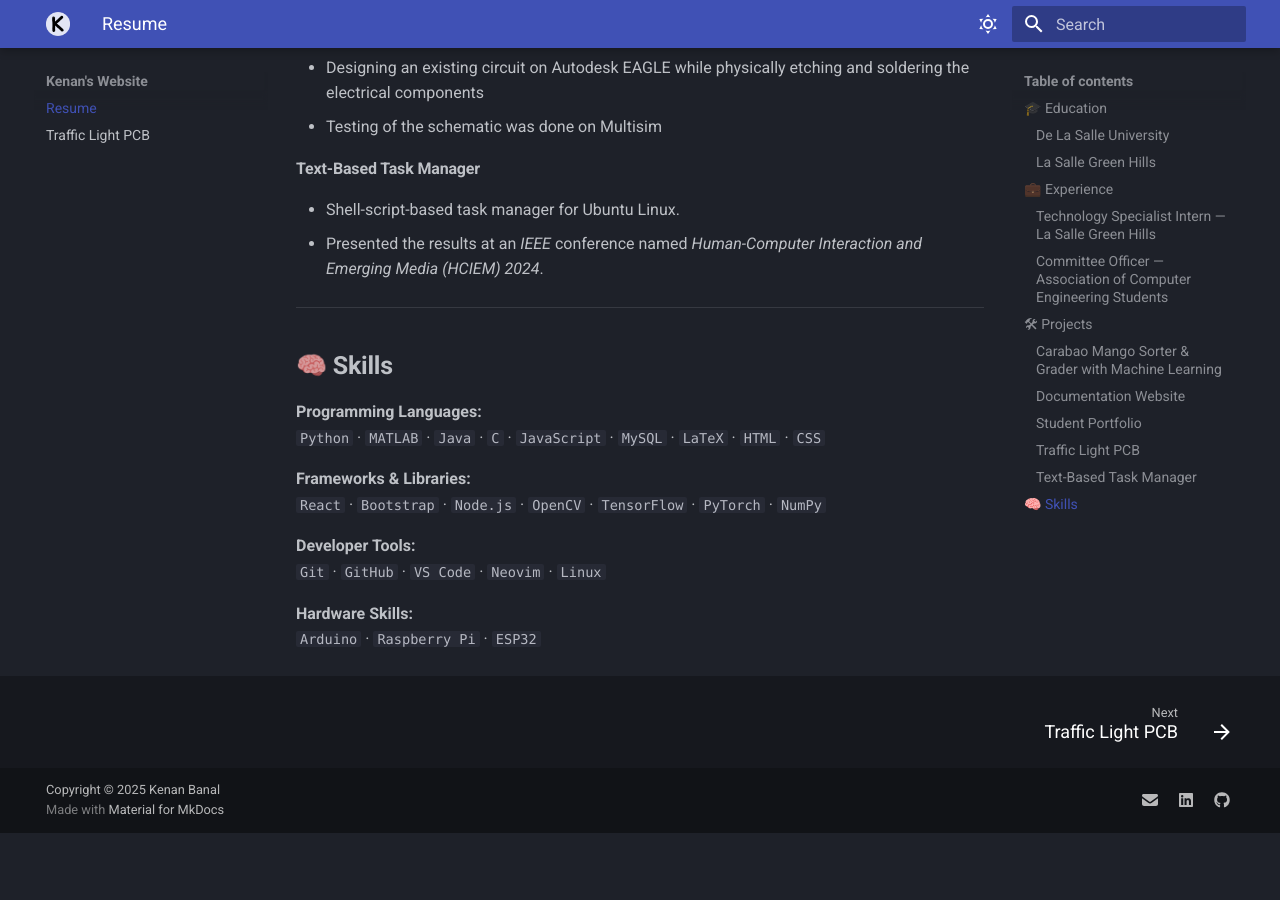
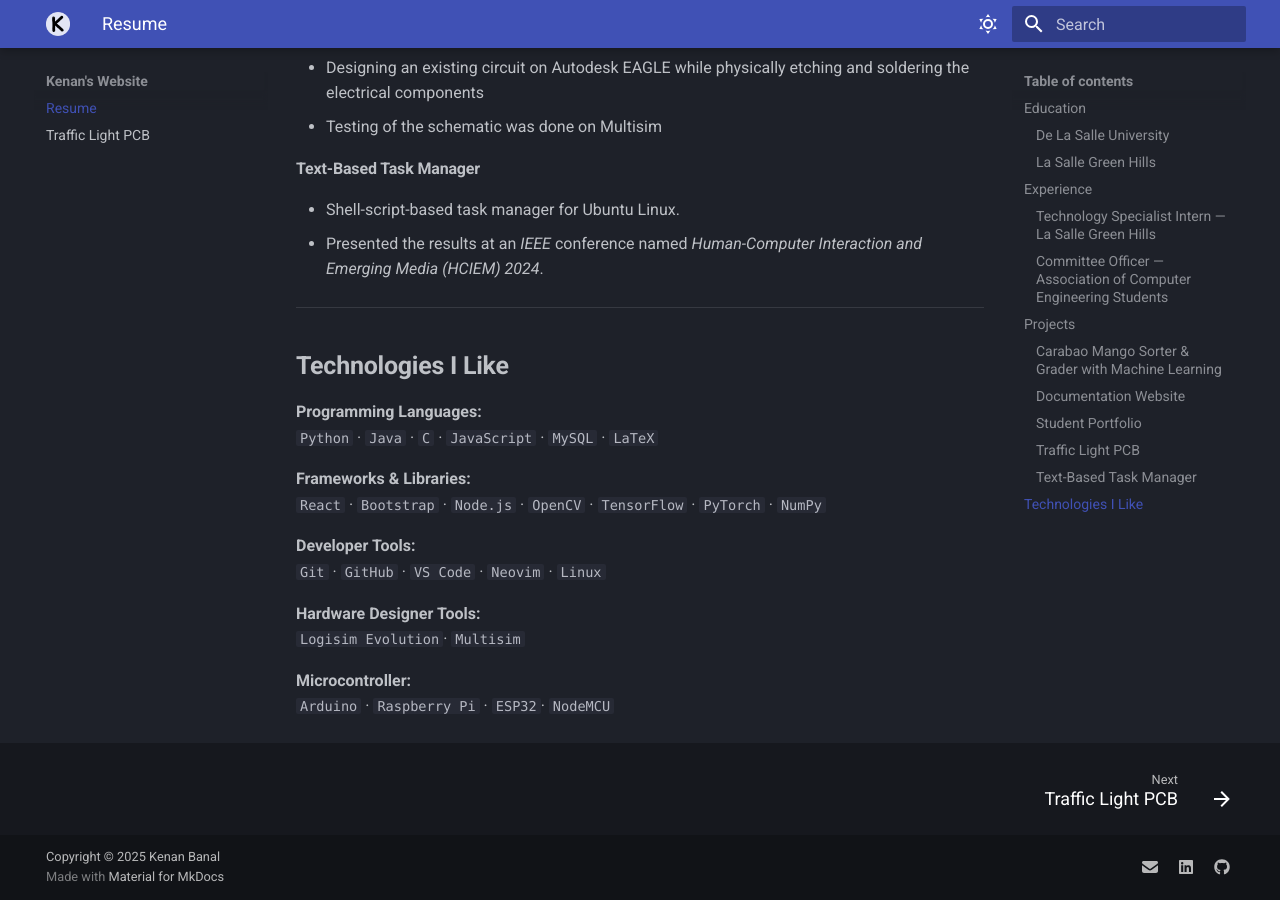
Before and after one commit to kenaniscoding/kenaniscoding.github.io, an MkDocs documentation site: the page built from docs/index.md, in a window 1280 px wide and 900 px high, scrolled down 1781 px. Built offline with MkDocs 1.6.1 and Material for MkDocs 9.7.7, drawn with Linux system fonts in a browser that asks for light colours; some web fonts are replaced; before the commit the page ends 2614 px from its top, so only the background shows below that.

Commit message:
removed useless stuff

```diff
--- a/docs/index.md
+++ b/docs/index.md
@@ -8,7 +8,7 @@
     This site is currently under development. Some sections may be incomplete, and content will be updated regularly. Thank you!
 ---
 
-## 🎓 **Education**
+## **Education**
 #### **De La Salle University**
 *Sept 2021 — Dec 2025*
 Bachelor of Science in Computer Engineering
@@ -20,7 +20,7 @@
 
 ---
 
-## 💼 **Experience**
+## **Experience**
 
 #### **Technology Specialist Intern** — *La Salle Green Hills*
 <span class="resume-date">May 2025 — Aug 2025</span>
@@ -36,7 +36,7 @@
 - Managed events, coordinated logistics, and developed reviewer materials
 ---
 
-## 🛠 **Projects**
+## **Projects**
 
 #### **Carabao Mango Sorter & Grader with Machine Learning**
 - Computer vision + ML system to sort and grade Carabao mangoes.
@@ -61,10 +61,10 @@
 
 ---
 
-## 🧠 **Skills**
+## **Technologies I Like**
 
 **Programming Languages:**
-`Python` · `MATLAB` · `Java` · `C` · `JavaScript` · `MySQL` · `LaTeX` · `HTML` · `CSS`
+`Python` · `Java` · `C` · `JavaScript` · `MySQL` · `LaTeX`
 
 **Frameworks & Libraries:**
 `React` · `Bootstrap` · `Node.js` · `OpenCV` · `TensorFlow` · `PyTorch` · `NumPy`
@@ -72,5 +72,8 @@
 **Developer Tools:**
 `Git` · `GitHub` · `VS Code` · `Neovim` · `Linux`
 
-**Hardware Skills:**
-`Arduino` · `Raspberry Pi` · `ESP32`
+**Hardware Designer Tools:**
+`Logisim Evolution`· `Multisim`
+
+**Microcontroller:**
+`Arduino` · `Raspberry Pi` · `ESP32`· `NodeMCU`
--- a/mkdocs.yml
+++ b/mkdocs.yml
@@ -34,9 +34,8 @@
   - attr_list
   - md_in_html
   - pymdownx.emoji:
-      emoji_index: !!python/name:materialx.emoji.twemoji
-      emoji_generator: !!python/name:materialx.emoji.to_svg
-
+      emoji_index: !!python/name:material.extensions.emoji.twemoji
+      emoji_generator: !!python/name:material.extensions.emoji.to_svg
 extra:
   social:
     - icon: fontawesome/solid/envelope
```
